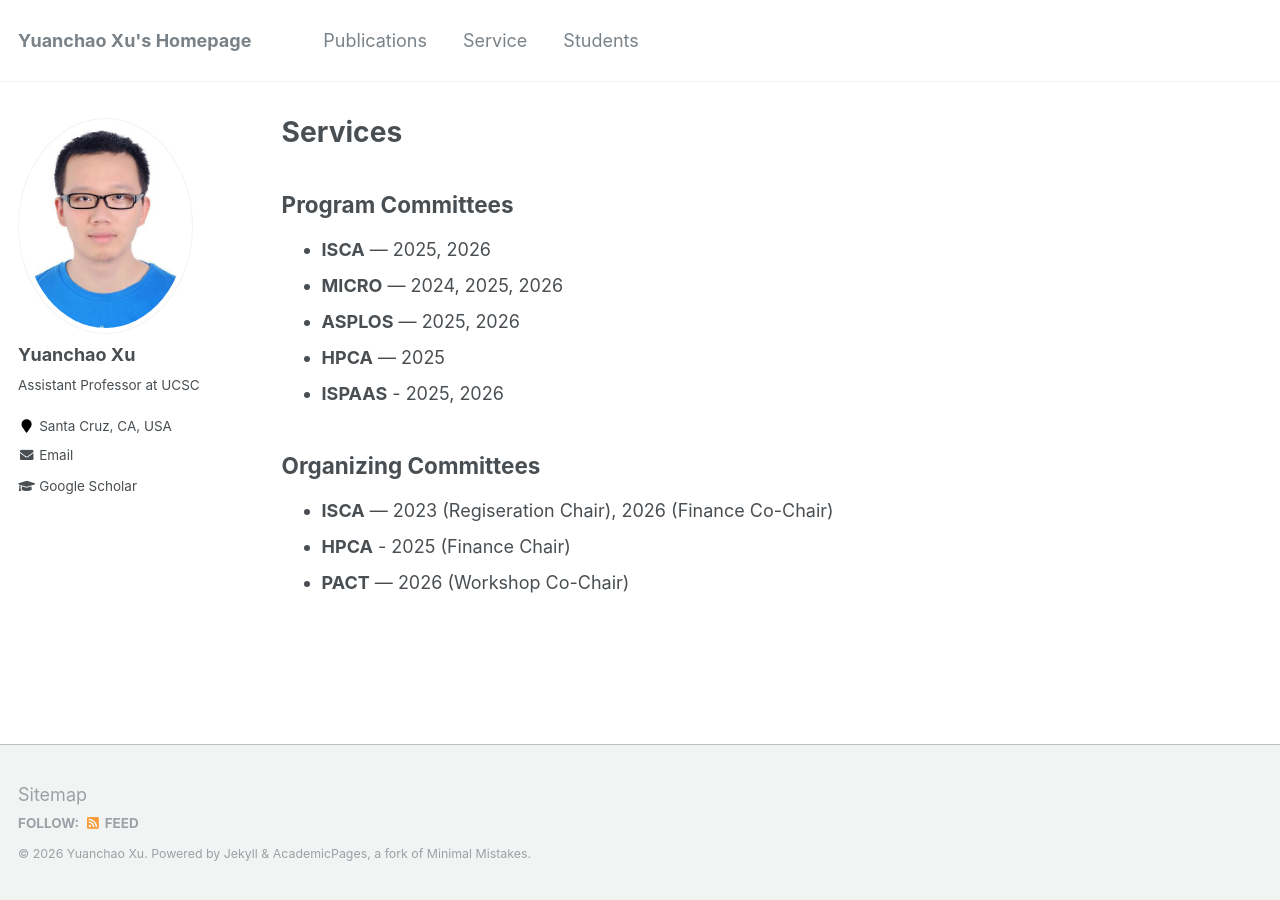
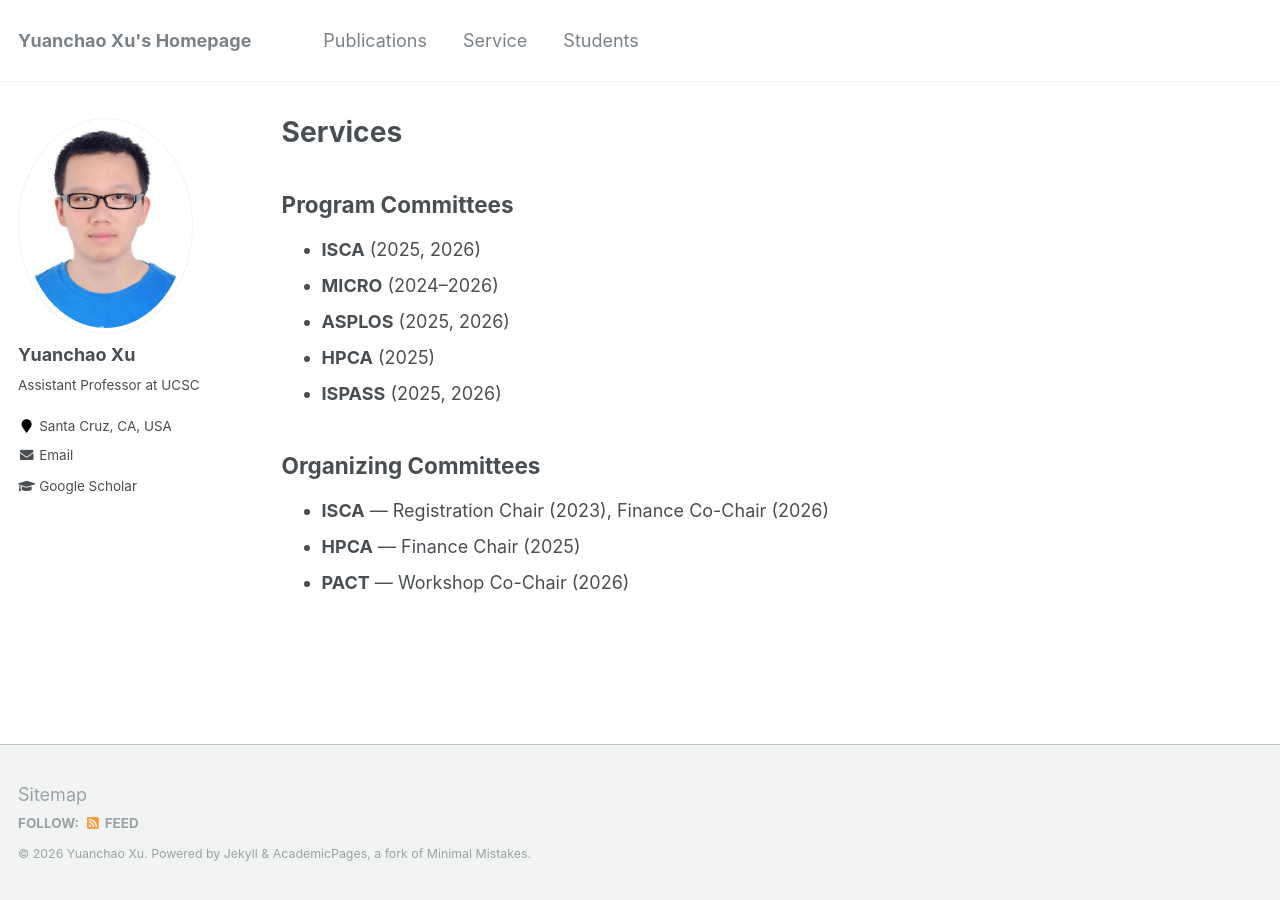
Before and after one commit to yuanchaoxu6/yuanchaoxu6.github.io, a Jekyll site: the page built from _pages/service.md, in a window 1280 px wide. Built offline with Jekyll 4.4.1, drawn with Linux system fonts in a browser that asks for light colours.

Commit message:
update service

```diff
--- a/_pages/service.md
+++ b/_pages/service.md
@@ -5,17 +5,16 @@ permalink: /service/
 author_profile: true
 ---
 
-
 ## Program Committees
 
-- **ISCA** — 2025, 2026
-- **MICRO** — 2024, 2025, 2026
-- **ASPLOS** — 2025, 2026
-- **HPCA** — 2025
-- **ISPAAS** - 2025, 2026
+- **ISCA** (2025, 2026)
+- **MICRO** (2024–2026)
+- **ASPLOS** (2025, 2026)
+- **HPCA** (2025)
+- **ISPASS** (2025, 2026)
 
 ## Organizing Committees
 
-- **ISCA** — 2023 (Regiseration Chair), 2026 (Finance Co-Chair)
-- **HPCA** - 2025 (Finance Chair)
-- **PACT** — 2026 (Workshop Co-Chair)
+- **ISCA** — Registration Chair (2023), Finance Co-Chair (2026)
+- **HPCA** — Finance Chair (2025)
+- **PACT** — Workshop Co-Chair (2026)
```
Also changed, not shown: _pages/about.md (+0 -27 lines).
